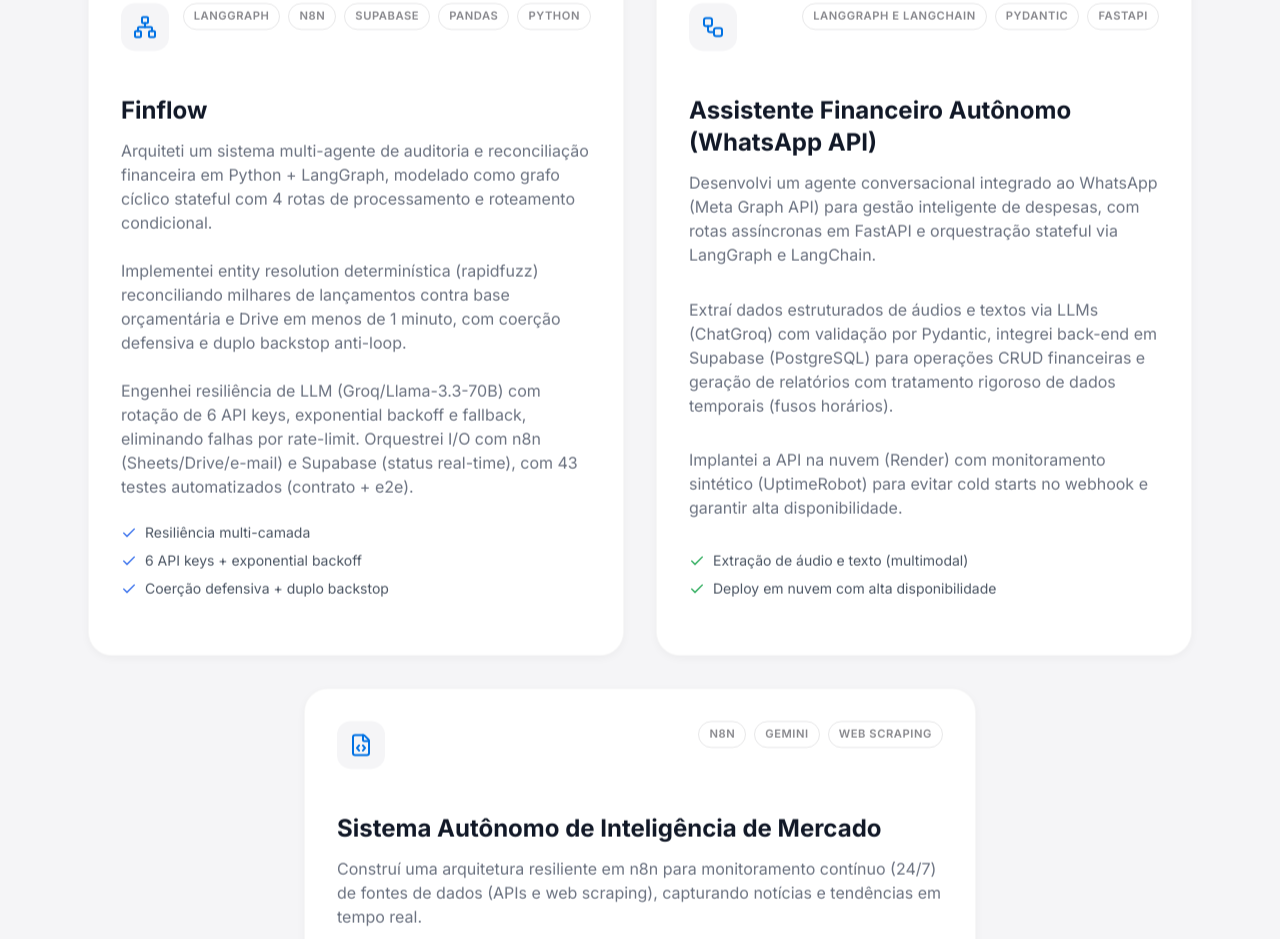
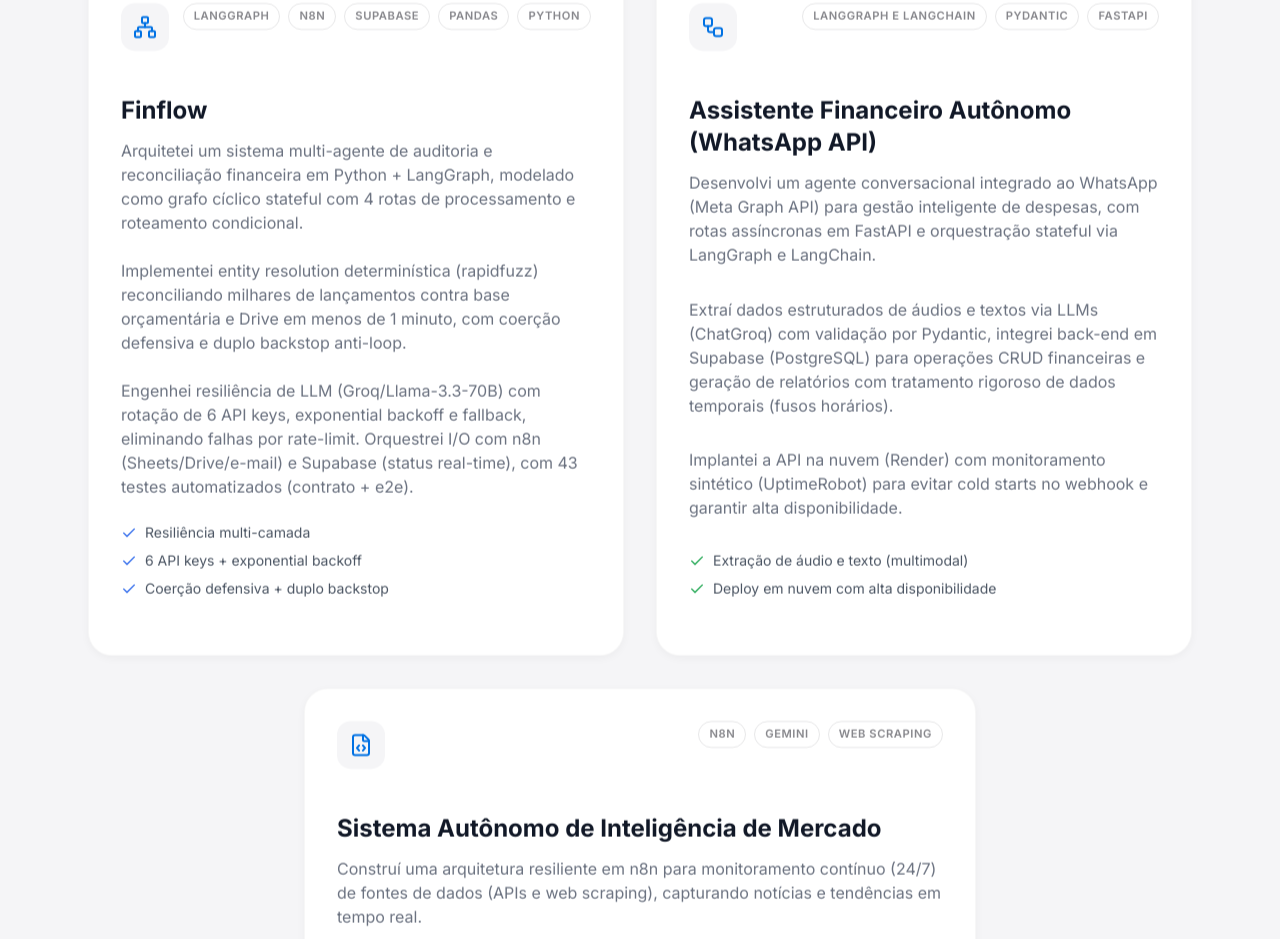
Before and after one commit to PedroAiello/pedro-portfolio, a plain HTML site: page index.html in a window 1280 px wide. Shown: the part 1199-2138 px from the top of the page. Drawn offline with nearby package versions, Linux system fonts and the light colour scheme.

Commit message:
fix: Arquiteti -> Arquitetei

```diff
--- a/index.html
+++ b/index.html
@@ -517,7 +517,7 @@
                         <h3 class="text-2xl font-bold text-gray-900 mb-3">Finflow</h3>
                         <p class="text-gray-500 mb-6 flex-grow">
 
-                            Arquiteti um sistema multi-agente de auditoria e reconciliação financeira em Python + LangGraph,
+                            Arquitetei um sistema multi-agente de auditoria e reconciliação financeira em Python + LangGraph,
                             modelado como grafo cíclico stateful com 4 rotas de processamento e roteamento condicional.
                         </p>
                         <p class="text-gray-500 mb-6 flex-grow">
```
